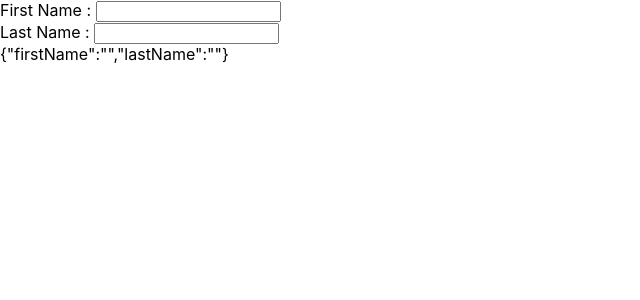
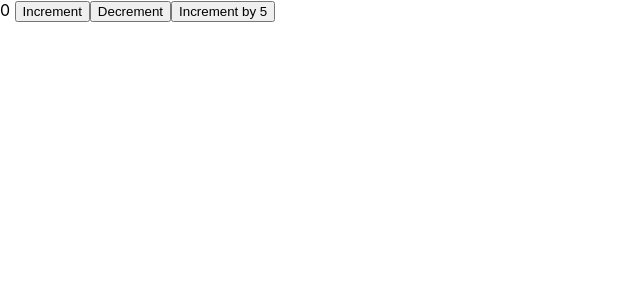
Before and after one commit to gauthamsundaramurthy/react-hooks, a React (Create React App) app: page / in a window 1280 px wide. Shown: the top 300 px of the page, without its empty margins (0-640 px from the left). Built offline with nearby package versions, Linux system fonts and the light colour scheme.

Commit message:
useState - access previous state value

```diff
--- a/src/App.js
+++ b/src/App.js
@@ -1,19 +1,28 @@
 import React, { useState } from "react";
 
 function App() {
-	const [name, setName] = useState({ firstName: '', lastName: '' });
+	const [counter, setCounter] = useState(0);
 
-	return (
-		<>
-			<div>
-				First Name : <input type="text" value={name.firstName} onChange={(e) => setName({ ...name, firstName: e.target.value })} />
-			</div>
-			<div>
-				Last Name : <input type="text" value={name.lastName} onChange={(e) => setName({ ...name, lastName: e.target.value })} />
-			</div>
-			<span> {JSON.stringify(name)} </span>
-		</>
-	)
+    const incrementCounter = () => {
+        setCounter((prevCount) => prevCount + 1);
+    }
+    const decrementCounter = () => {
+        setCounter((prevCount) => prevCount - 1);
+    }
+    const incrementFive = () => {
+        for (var i=0; i<5; i++) {
+            setCounter((prevCount) => prevCount + 1);
+        }
+    }
+
+    return (
+        <>
+            <span> {counter} </span>
+            <button onClick={incrementCounter}> Increment </button>
+            <button onClick={decrementCounter}> Decrement </button>
+            <button onClick={incrementFive}> Increment by 5</button>
+        </>
+    )
 }
 
 export default App;
```
